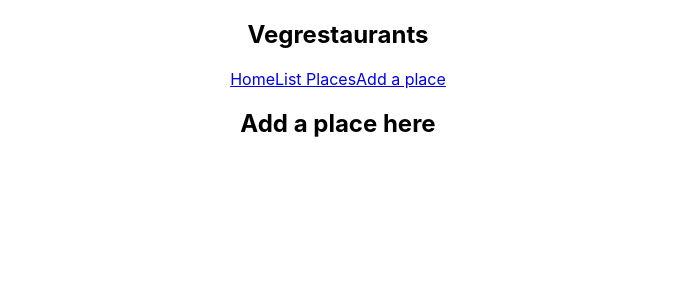
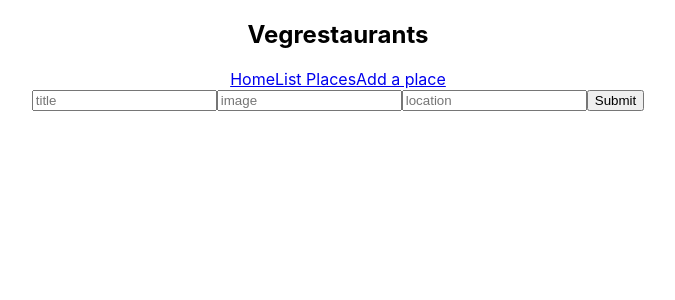
Before and after one commit to SvetLana203/Vegrestaurants, a React (Create React App) app in the folder client/: page /create in a window 1280 px wide. Shown: the top 300 px of the page, without its empty margins (302-977 px from the left). Built offline with nearby package versions, Linux system fonts and the light colour scheme.

Commit message:
post/delete

```diff
--- a/client/src/App.js
+++ b/client/src/App.js
@@ -1,4 +1,4 @@
-import logo from './logo.svg'
+import React, { useState } from 'react'
 import './App.css'
 import { Route, Switch } from 'react-router-dom'
 import Home from './pages/Home'
@@ -6,22 +6,17 @@ import ListPlaces from './pages/ListPlaces'
 import AddPlace from './pages/AddPlace'
 import NavBar from './components/NavBar'
 function App() {
+  const [newPlace, setNewPlace] = useState({ title: '', url: '', location: '' })
+
+  const handleChange = (e) => {
+    setNewPlace({ ...newPlace, [e.target.name]: e.target.value })
+  }
+
+  const clearForm = () => {
+    setNewPlace({ title: '', url: '', location: '' })
+  }
   return (
     <div className="App">
-      {/* <header className="App-header">
-        <img src={logo} className="App-logo" alt="logo" />
-        <p>
-          Edit <code>src/App.js</code> and save to reload.
-        </p>
-        <a
-          className="App-link"
-          href="https://reactjs.org"
-          target="_blank"
-          rel="noopener noreferrer"
-        >
-          Learn React
-        </a>
-      </header> */}
       <header>
         <NavBar />
       </header>
@@ -29,7 +24,17 @@ function App() {
         <Switch>
           <Route exact path="/" component={Home} />
           <Route path="/listplaces" component={ListPlaces} />
-          <Route path="/create" component={AddPlace} />
+          <Route
+            path="/create"
+            render={(props) => (
+              <AddPlace
+                {...props}
+                form={newPlace}
+                handleChange={handleChange}
+                clearForm={clearForm}
+              />
+            )}
+          />
         </Switch>
       </main>
     </div>
--- a/client/src/components/PlaceCard.js
+++ b/client/src/components/PlaceCard.js
@@ -1,11 +1,23 @@
 import React from 'react'
+import { BASE_URL } from '../globals'
+import axios from 'axios'
 
 const PlaceCard = (props) => {
+  const deletePlace = (id) => {
+    axios
+      .delete(`${BASE_URL}/places/${id}`)
+      .then((res) => console.log(res.data))
+    window.location.reload()
+  }
+  console.log(props)
   return (
     <div className="card">
       <img src={props.image} alt="" />
       <h2>{props.title}</h2>
       <p>{props.location}</p>
+      <button className="delete" onClick={() => deletePlace(props.id)}>
+        Delete
+      </button>
     </div>
   )
 }
--- a/client/src/pages/AddPlace.js
+++ b/client/src/pages/AddPlace.js
@@ -1,11 +1,38 @@
-import React, { useState } from 'react'
-import Input from '../components/Input'
+import React from 'react'
+import axios from 'axios'
+import { BASE_URL } from '../globals'
 
-const AddPlace = () => {
+const AddPlace = (props) => {
+  const handleSubmit = async (e) => {
+    e.preventDefault()
+    await axios.post(`${BASE_URL}/places`, props.form)
+    props.clearForm()
+    props.history.push('/listplaces')
+  }
+
   return (
-    <div>
-      <h2>Add a place here</h2>
-    </div>
+    <form onSubmit={handleSubmit}>
+      <input
+        type="text"
+        name="title"
+        value={props.form.title}
+        placeholder="title"
+        onChange={props.handleChange}
+      ></input>
+      <input
+        name="url"
+        value={props.form.url}
+        placeholder="image"
+        onChange={props.handleChange}
+      ></input>
+      <input
+        name="location"
+        value={props.form.location}
+        placeholder="location"
+        onChange={props.handleChange}
+      ></input>
+      <button type="submit">Submit</button>
+    </form>
   )
 }
 
--- a/client/src/pages/ListPlaces.js
+++ b/client/src/pages/ListPlaces.js
@@ -2,6 +2,7 @@ import React, { useState, useEffect } from 'react'
 import axios from 'axios'
 import { BASE_URL } from '../globals'
 import PlaceCard from '../components/PlaceCard'
+
 const ListPlaces = () => {
   const [places, setPlaces] = useState([])
 
@@ -14,12 +15,14 @@ const ListPlaces = () => {
     console.log(res)
     setPlaces(res.data.places)
   }
+
   return (
     <div>
       <h2>
         {places.map((place) => (
           <PlaceCard
-            key={place.id}
+            key={place._id}
+            id={place._id}
             title={place.title}
             location={place.location}
             image={place.url}
```
